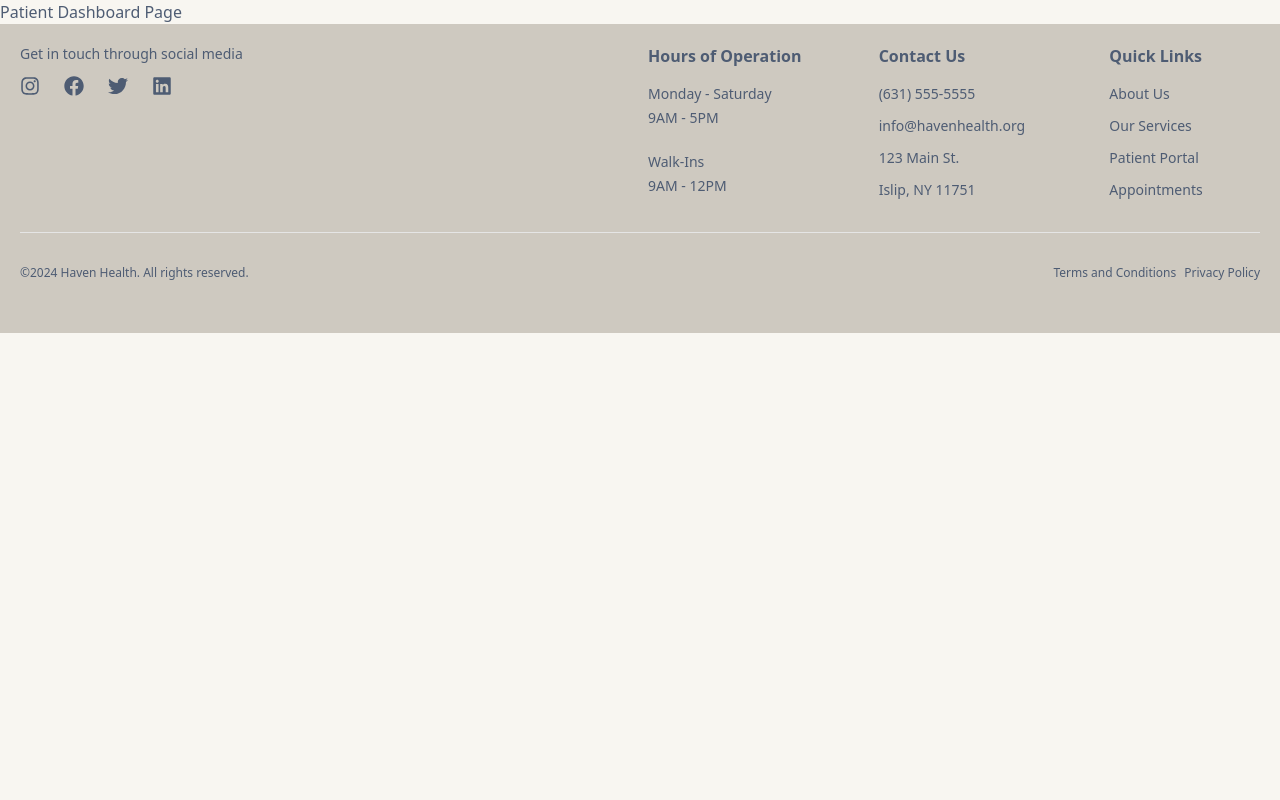
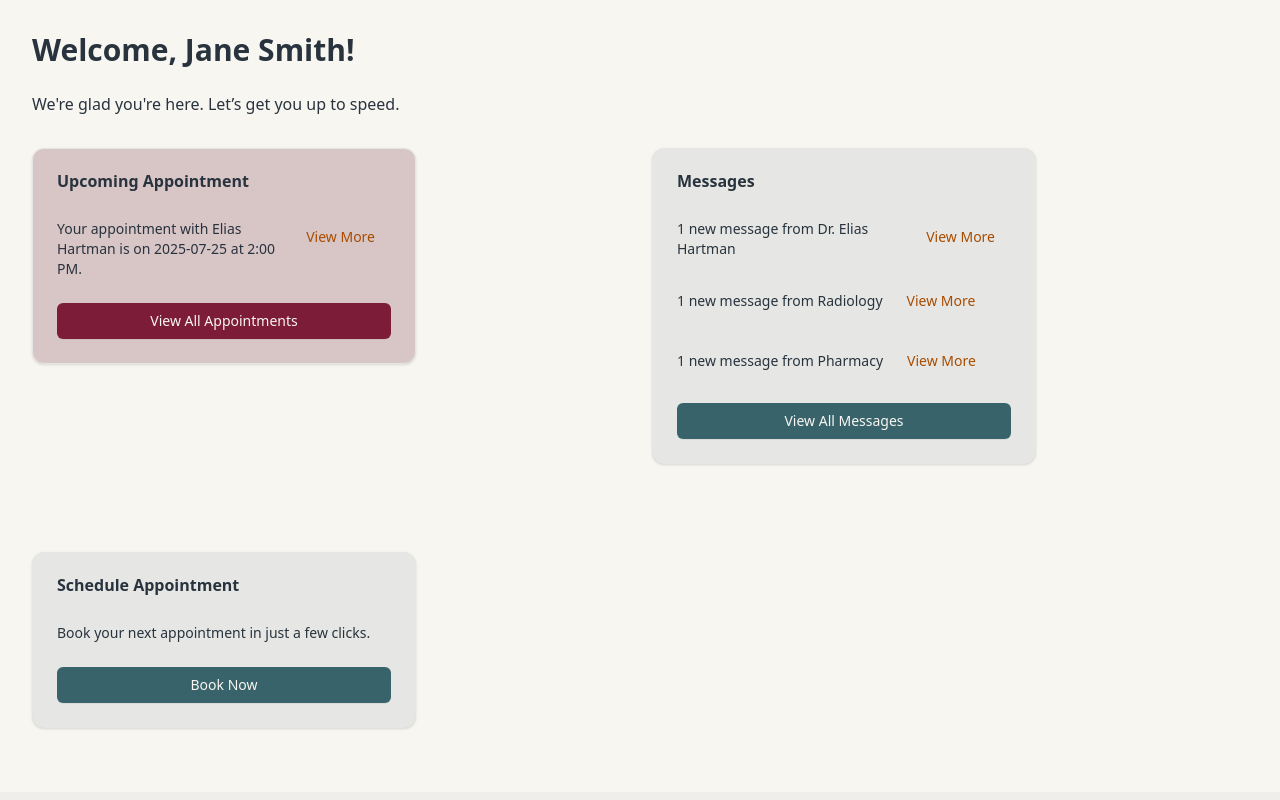
Before and after one commit to rzagramonte/haven-health, a Next.js app: page /patient/dashboard in a window 1280 px wide. Shown: the top 800 px of the page. Built offline with nearby package versions, Linux system fonts and the light colour scheme; no server answers.

Commit message:
feat: working on patient dashboard

```diff
--- a/app/globals.css
+++ b/app/globals.css
@@ -11,7 +11,10 @@
   --color-background: var(--background);
   --color-foreground: var(--foreground);
 
-  --color-card: var(--card);
+  --color-card-1: var(--card-1);
+  --color-card-2: var(--card-2);
+  --color-card-3: var(--card-3);
+  --color-card-4: var(--card-4);
   --color-card-foreground: var(--card-foreground);
 
   --color-popover: var(--popover);
@@ -51,58 +54,64 @@
 
 @layer base {
   :root {
-    --background: hsl(40 33% 96%);             /* Linen */
-    --foreground: hsl(218 19% 38%);            /* Charcoal Blue */
-    --card: hsl(37 24% 86%);                   /* Beige Gray */
-    --card-foreground: hsl(218 19% 38%);       /* Charcoal Blue */
-    --popover: hsl(42 33% 94%);                /* Eggshell */
-    --popover-foreground: hsl(218 19% 38%);    /* Charcoal Blue */
-    --primary: hsl(342 63% 30%);               /* Rasberry Wine */
-    --primary-foreground: hsl(40 33% 96%);     /* Linen */
-    --secondary: hsl(189 31% 32%);             /* Teal Slate */
-    --secondary-foreground: hsl(40 33% 96%);   /* Linen */
-    --muted: hsl(40 12% 78%);                  /* Griege */
-    --muted-foreground: hsl(218 19% 38%);      /* Charcoal Blue */
-    --accent: hsl(27 100% 33%);                /* Burnt Orange */
-    --accent-foreground: hsl(40 33% 96%);      /* Linen */
-    --destructive: hsl(0 60% 45%);             /* Clinic Brick */
-    --destructive-foreground: hsl(40 33% 96%); /* Linen */
-    --border: hsl(0 0% 89.8%);                 /* Gray */
-    --input: hsl(0 0% 89.8%);                  /* Gray */
-    --ring: hsl(218 19% 38%);                  /* Charcoal Blue */
-    --chart-1: hsl(12 76% 55%);	              /* Terracotta Clay */
-    --chart-2: hsl(172 35% 36%);	              /* Vintage Teal */
-    --chart-3: hsl(207 23% 38%);	              /* Weathered Blue */
-    --chart-4: hsl(44 72% 58%);	              /* Buttery Gold */
-    --chart-5: hsl(27 78% 48%);                /* Glazed Caramel */
+    --background: hsl(40 33% 96%);
+    --foreground: hsl(210 22% 20%);
+    --card-1: hsl(355 20% 81%);
+    --card-2: hsl(75 7% 90%);
+    --card-3: hsl(18 32% 93%);
+    --card-4: hsl(170 10% 84%);
+    --card-foreground: hsl(210 22% 20%);
+    --popover: hsl(42 33% 94%);
+    --popover-foreground: hsl(210 22% 20%);
+    --primary: hsl(342 63% 30%);
+    --primary-foreground: hsl(40 33% 96%);
+    --secondary: hsl(189 31% 32%);
+    --secondary-foreground: hsl(40 33% 96%);
+    --muted: hsl(42 14% 93%);
+    --muted-foreground: hsl(210 22% 20%);
+    --accent: hsl(27 100% 33%);
+    --accent-foreground: hsl(40 33% 96%);
+    --destructive: hsl(0 60% 45%);
+    --destructive-foreground: hsl(40 33% 96%);
+    --border: hsl(0 0% 89.8%);
+    --input: hsl(0 0% 89.8%);
+    --ring: hsl(210 22% 20%);
+    --chart-1: hsl(12 76% 55%);
+    --chart-2: hsl(172 35% 36%);
+    --chart-3: hsl(207 23% 38%);
+    --chart-4: hsl(44 72% 58%);
+    --chart-5: hsl(27 78% 48%);
     --radius: 0.5rem;
   }
 
   .dark {
-    --background: hsl(240 10% 10%);            /* Charcoal Linen */
-    --foreground: hsl(40 33% 96%);             /* Linen */
-    --card: hsl(218 12% 14%);                  /* Ink Gray */
-    --card-foreground: hsl(40 33% 96%);        /* Linen */
-    --popover: hsl(218 11% 18%);               /* Slate Mist */
-    --popover-foreground: hsl(40 33% 96%);     /* Linen */
-    --primary: hsl(342 63% 60%);               /* Raspberry Tint */
-    --primary-foreground: hsl(240 10% 10%);    /* Charcoal Linen */
-    --secondary: hsl(189 31% 45%);             /* Lighter Teal Slate */
-    --secondary-foreground: hsl(240 10% 10%);  /* Charcoal Linen */
-    --muted: hsl(40 12% 30%);                  /* Earth Griege */
-    --muted-foreground: hsl(40 33% 96%);       /* Linen */
-    --accent: hsl(7 100% 55%);                 /* Toasted Orange */
-    --accent-foreground: hsl(240 10% 10%);     /* Charcoal Linen */
-    --destructive: hsl(0 60% 38%);             /* Dark Clinic Brick */
-    --destructive-foreground: hsl(40 33% 96%); /* Linen */
-    --border: hsl(240 6% 20%);                 /* Dusty Charcoal */
-    --input: hsl(240 6% 20%);                  /* Dusty Charcoal */
-    --ring: hsl(342 63% 60%);                  /* Raspberry Tint */
-    --chart-1: hsl(12 60% 60%);                /* Clay Light */
-    --chart-2: hsl(172 35% 50%);               /* Dusty Teal */
-    --chart-3: hsl(207 23% 55%);               /* Pale Weathered Blue */
-    --chart-4: hsl(44 72% 60%);                /* Buttery Gold */
-    --chart-5: hsl(27 78% 60%);                /* Caramel Pop */
+    --background: hsl(210 22% 20%);
+    --foreground: hsl(40 33% 96%);
+    --card-1: hsl(305 12% 29%);
+    --card-2: hsl(206 22% 23%);
+    --card-3: hsl(225 15% 23%);
+    --card-4: hsl(200 21% 27%);
+    --card-foreground: hsl(40 33% 96%);
+    --popover: hsl(210 22% 20%);
+    --popover-foreground: hsl(40 33% 96%);
+    --primary: hsl(340 86% 70%);
+    --primary-foreground: hsl(210 22% 20%);
+    --secondary: hsl(188 24% 55%);
+    --secondary-foreground: hsl(210 22% 20%);
+    --muted: hsl(212 17% 24%);
+    --muted-foreground: hsl(40 33% 96%);
+    --accent: hsl(6 74% 70%);
+    --accent-foreground: hsl(210 22% 20%);
+    --destructive: hsl(0 60% 38%);
+    --destructive-foreground: hsl(40 33% 96%);
+    --border: hsl(210 22% 20%);
+    --input: hsl(210 22% 20%);
+    --ring: hsl(342 63% 60%);
+    --chart-1: hsl(12 60% 60%);
+    --chart-2: hsl(172 35% 50%);
+    --chart-3: hsl(207 23% 55%);
+    --chart-4: hsl(44 72% 60%);
+    --chart-5: hsl(27 78% 60%);
   }
 }
 
--- a/app/patient/dashboard/page.tsx
+++ b/app/patient/dashboard/page.tsx
@@ -1,7 +1,27 @@
-export default function PatientDashboard() {
-  return (
-    <main>
-      <h1>Patient Dashboard Page</h1>
-    </main>
-  )
+import PatientDashboard from '../../../components/dashboard/PatientDashboard'
+
+export default function DashboardPage() {
+  const mockData = {
+    patient: 'Jane Smith',
+    provider: 'Elias Hartman',
+    appointments: {
+      date: ['2025-07-25'],
+      time: ['2:00 PM'],
+    },
+    messages: [
+      {
+        sender: 'Dr. Elias Hartman',
+        user: 'Roosiel',
+        message: "Here's your result",
+      },
+      {
+        sender: 'Radiology',
+        user: 'Roosiel',
+        message: 'Please review the scan',
+      },
+      { sender: 'Pharmacy', user: 'Roosiel', message: 'Prescription ready' },
+    ],
+  }
+
+  return <PatientDashboard {...mockData} />
 }
--- /dev/null
+++ b/components/dashboard/Messages.tsx
@@ -0,0 +1,48 @@
+import { Button } from '@/components/ui/button'
+import {
+  Card,
+  CardAction,
+  CardContent,
+  CardDescription,
+  CardFooter,
+  CardHeader,
+  CardTitle,
+} from '@/components/ui/card'
+
+type Message = {
+  sender: string
+  user: string
+  message: string
+}
+
+export default function Messages({ messages }: { messages: Message[] }) {
+  return (
+    <div className="container mx-auto py-8 space-y-6">
+      <Card className="bg-card-2 w-full max-w-sm">
+        <CardHeader>
+          <CardTitle className="font-bold">Messages</CardTitle>
+        </CardHeader>
+
+        {messages?.map((msg, index) => (
+          <CardContent key={index} className="flex items-center gap-2">
+            <CardDescription>1 new message from {msg.sender}</CardDescription>
+            <CardAction>
+              <Button variant="link" className="text-accent">
+                View More
+              </Button>
+            </CardAction>
+          </CardContent>
+        ))}
+
+        <CardFooter className="flex-col gap-2">
+          <Button
+            type="submit"
+            className="w-full bg-secondary text-secondary-foreground"
+          >
+            View All Messages
+          </Button>
+        </CardFooter>
+      </Card>
+    </div>
+  )
+}
--- /dev/null
+++ b/components/dashboard/PatientDashboard.tsx
@@ -0,0 +1,40 @@
+import Messages from './Messages'
+import Scheduler from './Scheduler'
+import UpcomingAppointment from './UpcomingAppointment'
+import WelcomeMessage from './WelcomeMessage'
+
+type Appointment = {
+  date: string[]
+  time: string[]
+}
+
+type Message = {
+  sender: string
+  user: string
+  message: string
+}
+
+type PatientDashboardProps = {
+  patient: string
+  provider: string
+  appointments: Appointment
+  messages: Message[]
+}
+
+export default function PatientDashboard({
+  patient,
+  provider,
+  appointments,
+  messages,
+}: PatientDashboardProps) {
+  return (
+    <main className="container m-auto p-8 ">
+      <WelcomeMessage patient={patient} />
+      <div className="container grid gap-6 sm:grid-cols-1 md:grid-cols-2">
+        <UpcomingAppointment provider={provider} appointments={appointments} />
+        <Messages messages={messages} />
+        <Scheduler />
+      </div>
+    </main>
+  )
+}
--- /dev/null
+++ b/components/dashboard/Scheduler.tsx
@@ -0,0 +1,31 @@
+import { Button } from '@/components/ui/button'
+import {
+  Card,
+  CardContent,
+  CardDescription,
+  CardFooter,
+  CardHeader,
+  CardTitle,
+} from '@/components/ui/card'
+
+export default function Scheduler() {
+  return (
+    <div className="container mx-auto py-8 space-y-6">
+      <Card className="bg-card-2 w-full max-w-sm">
+        <CardHeader>
+          <CardTitle className="font-bold">Schedule Appointment</CardTitle>
+        </CardHeader>
+        <CardContent className="flex items-center gap-2">
+          <CardDescription>
+            Book your next appointment in just a few clicks.
+          </CardDescription>
+        </CardContent>
+        <CardFooter className="flex-col gap-2">
+          <Button type="submit" className="bg-secondary w-full">
+            Book Now
+          </Button>
+        </CardFooter>
+      </Card>
+    </div>
+  )
+}
--- /dev/null
+++ b/components/dashboard/UpcomingAppointment.tsx
@@ -0,0 +1,49 @@
+import { Button } from '@/components/ui/button'
+import {
+  Card,
+  CardAction,
+  CardContent,
+  CardDescription,
+  CardFooter,
+  CardHeader,
+  CardTitle,
+} from '@/components/ui/card'
+
+type Appointment = {
+  date: string[]
+  time: string[]
+}
+
+export default function UpcomingAppointment({
+  provider,
+  appointments,
+}: {
+  provider: string
+  appointments: Appointment
+}) {
+  return (
+    <div className="container mx-auto py-8 space-y-6">
+      <Card className="bg-card-1 w-full max-w-sm">
+        <CardHeader>
+          <CardTitle className="font-bold">Upcoming Appointment</CardTitle>
+        </CardHeader>
+        <CardContent className="flex items-center gap-2">
+          <CardDescription>
+            Your appointment with {provider} is on {appointments.date[0]} at{' '}
+            {appointments.time[0]}.
+          </CardDescription>
+          <CardAction>
+            <Button variant="link" className="text-accent">
+              View More
+            </Button>
+          </CardAction>
+        </CardContent>
+        <CardFooter className="flex-col gap-2">
+          <Button type="submit" className="w-full">
+            View All Appointments
+          </Button>
+        </CardFooter>
+      </Card>
+    </div>
+  )
+}
--- /dev/null
+++ b/components/dashboard/WelcomeMessage.tsx
@@ -0,0 +1,11 @@
+export default function WelcomeMessage({ patient }: { patient: string }) {
+  return (
+    <div className=" mx-auto space-y-6">
+      <h1 className="text-3xl font-semibold">Welcome, {patient}!</h1>
+
+      <p className="mt-1">
+        We&apos;re glad you&apos;re here. Let’s get you up to speed.
+      </p>
+    </div>
+  )
+}
--- /dev/null
+++ b/components/ui/card.tsx
@@ -0,0 +1,92 @@
+import * as React from 'react'
+
+import { cn } from '@/lib/utils'
+
+function Card({ className, ...props }: React.ComponentProps<'div'>) {
+  return (
+    <div
+      data-slot="card"
+      className={cn(
+        'bg-card text-card-foreground flex flex-col gap-6 rounded-xl border py-6 shadow-sm',
+        className,
+      )}
+      {...props}
+    />
+  )
+}
+
+function CardHeader({ className, ...props }: React.ComponentProps<'div'>) {
+  return (
+    <div
+      data-slot="card-header"
+      className={cn(
+        '@container/card-header grid auto-rows-min grid-rows-[auto_auto] items-start gap-1.5 px-6 has-data-[slot=card-action]:grid-cols-[1fr_auto] [.border-b]:pb-6',
+        className,
+      )}
+      {...props}
+    />
+  )
+}
+
+function CardTitle({ className, ...props }: React.ComponentProps<'div'>) {
+  return (
+    <div
+      data-slot="card-title"
+      className={cn('leading-none font-semibold', className)}
+      {...props}
+    />
+  )
+}
+
+function CardDescription({ className, ...props }: React.ComponentProps<'div'>) {
+  return (
+    <div
+      data-slot="card-description"
+      className={cn('text-muted-foreground text-sm', className)}
+      {...props}
+    />
+  )
+}
+
+function CardAction({ className, ...props }: React.ComponentProps<'div'>) {
+  return (
+    <div
+      data-slot="card-action"
+      className={cn(
+        'col-start-2 row-span-2 row-start-1 self-start justify-self-end',
+        className,
+      )}
+      {...props}
+    />
+  )
+}
+
+function CardContent({ className, ...props }: React.ComponentProps<'div'>) {
+  return (
+    <div
+      data-slot="card-content"
+      className={cn('px-6', className)}
+      {...props}
+    />
+  )
+}
+
+function CardFooter({ className, ...props }: React.ComponentProps<'div'>) {
+  return (
+    <div
+      data-slot="card-footer"
+      className={cn('flex items-center px-6 [.border-t]:pt-6', className)}
+      {...props}
+    />
+  )
+}
+
+export {
+  Card,
+  CardAction,
+  CardContent,
+  CardDescription,
+  CardFooter,
+  CardHeader,
+  CardTitle,
+}
```
Also changed, not shown: 1 other file (tests, documents, lock files or other folders).
